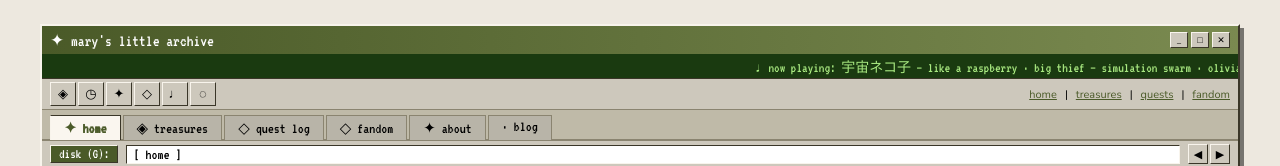
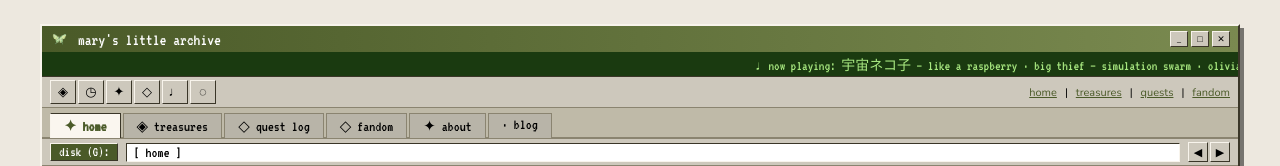
Before and after one commit to mryanglrts/blog, a plain HTML site: page index.html in a window 1280 px wide. Shown: the top 166 px of the page. Drawn offline with nearby package versions, Linux system fonts and the light colour scheme; no server answers; a script that the page names is missing; files whose address does not match are found by name; a web font is replaced by a local one.

Commit message:
add butterfly favicon and titlebar logo

```diff
--- a/index.html
+++ b/index.html
@@ -4,6 +4,7 @@
 <meta charset="UTF-8">
 <meta name="viewport" content="width=device-width, initial-scale=1.0">
 <title>mary's little archive</title>
+<link rel="icon" type="image/png" href="little-nabi.png">
 <link href="https://fonts.googleapis.com/css2?family=VT323&family=Noto+Sans+JP:wght@400;700&family=Petit+Formal+Script&family=Nunito:ital,wght@0,400;0,600;0,700;1,400&display=swap" rel="stylesheet">
 <link rel="stylesheet" href="style.css">
 <script defer src="/_vercel/insights/script.js"></script>
@@ -15,7 +16,7 @@
 
   <!-- ── Title bar ── -->
   <div class="titlebar" id="dragHandle">
-    <div class="titlebar-left">✦ mary's little archive</div>
+    <div class="titlebar-left"><img src="little-nabi.png" style="width:18px;height:18px;vertical-align:middle;margin-right:4px;"> mary's little archive</div>
     <div class="titlebar-btns">
       <div class="win-btn" id="btnMin">_</div>
       <div class="win-btn" id="btnMax">□</div>
```
Also changed, not shown: little-nabi.png (added).
